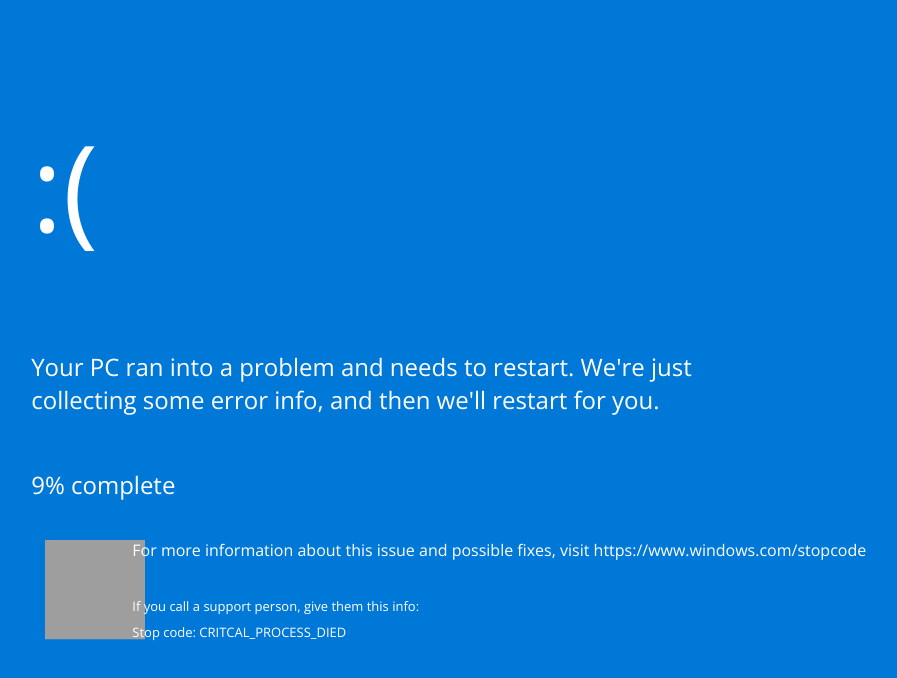
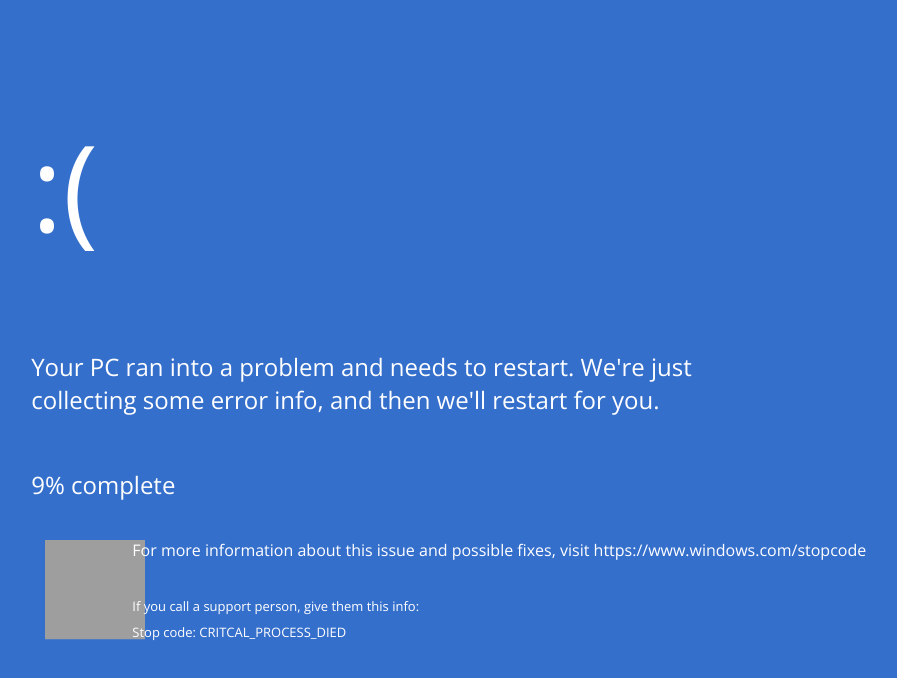
Before and after one commit to Aid2310/Bsod-prank, a plain HTML site: page index.html in a window 1280 px wide. Shown: the top 678 px of the page, without its empty margins (40-937 px from the left). Drawn offline with nearby package versions, Linux system fonts and the light colour scheme; grey boxes are pictures that could not be loaded.

Commit message:
Update style.css

```diff
--- a/style.css
+++ b/style.css
@@ -1,5 +1,5 @@
 body {
-    background-color: #0078D7;
+    background-color: #356fcc;
     color: #fff;
     font-family: "Open Sans", sans-serif;
     font-weight: 300;
```
